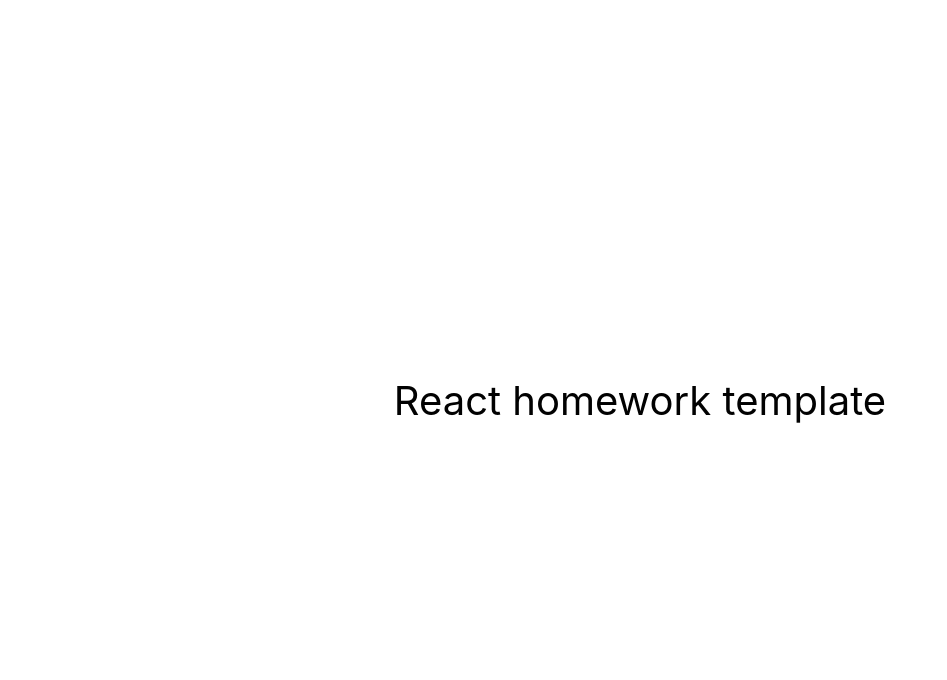
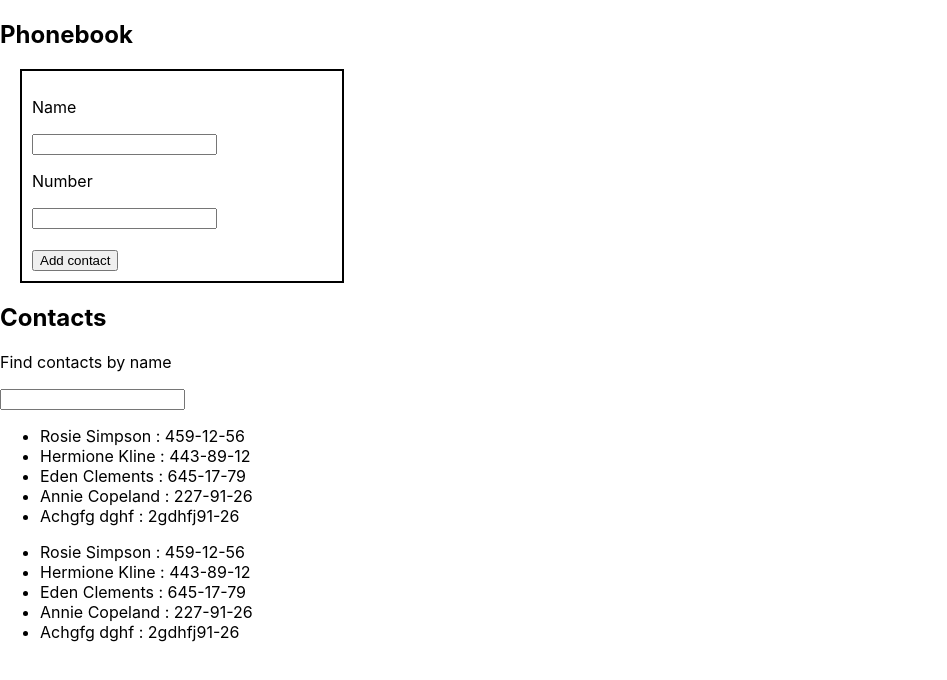
Before and after one commit to ArnautGheorghe/goit-react-hw-02-phonebook, a React (Create React App) app: page / in a window 1280 px wide. Shown: the top 680 px of the page, without its empty margins (0-947 px from the left). Built offline with nearby package versions, Linux system fonts and the light colour scheme.

Commit message:
tema 2 ex 2 pas 3

```diff
--- a/package.json
+++ b/package.json
@@ -7,6 +7,7 @@
     "@testing-library/jest-dom": "^5.16.3",
     "@testing-library/react": "^12.1.4",
     "@testing-library/user-event": "^13.5.0",
+    "nanoid": "^5.0.4",
     "react": "^18.1.0",
     "react-dom": "^18.1.0",
     "react-scripts": "5.0.1",
--- a/src/components/App.jsx
+++ b/src/components/App.jsx
@@ -1,16 +1,28 @@
+
+import Phonebook from './Phonebook/Phonebook';
+import Contacts from './Contacts/Contacts';
+import Filter from './Filter/Filter';
+
+
 export const App = () => {
+  const state = {
+    contacts: [
+      { id: 'id-1', name: 'Rosie Simpson', number: '459-12-56' },
+      { id: 'id-2', name: 'Hermione Kline', number: '443-89-12' },
+      { id: 'id-3', name: 'Eden Clements', number: '645-17-79' },
+      { id: 'id-4', name: 'Annie Copeland', number: '227-91-26' },
+      { id: 'id-5', name: 'Achgfg dghf', number: '2gdhfj91-26' },
+    ],
+
+
+    filter: "",
+  };
+
   return (
-    <div
-      style={{
-        height: '100vh',
-        display: 'flex',
-        justifyContent: 'center',
-        alignItems: 'center',
-        fontSize: 40,
-        color: '#010101'
-      }}
-    >
-      React homework template
+    <div>
+      <Phonebook />
+      <Filter state={state} contacts={state.contacts} />
+      <Contacts state={state} contacts={state.contacts} />
     </div>
   );
 };
--- /dev/null
+++ b/src/components/Contacts/Contacts.jsx
@@ -0,0 +1,27 @@
+import PropTypes from 'prop-types';
+
+const Contacts = ({contacts }) => {
+  return (
+    <div>
+
+      <ul>
+        {contacts.map(contact => {
+          return (
+            <li className="item" key={contact.id}>
+              <span className="label">{contact.name} : </span>
+              <span className="percentage">{contact.number}</span>
+            </li>
+          );
+        })}
+      </ul>
+    </div>
+  );
+};
+
+Contacts.propTypes = {
+
+    state: PropTypes.object,
+    contacts: PropTypes.array,
+};
+
+export default Contacts;
--- /dev/null
+++ b/src/components/Contacts/Contacts.modules.css
@@ -0,0 +1,3 @@
+.black{
+    color: black;
+}
--- /dev/null
+++ b/src/components/Filter/Filter.jsx
@@ -0,0 +1,32 @@
+import PropTypes from 'prop-types';
+
+const Filter = ({ contacts, name}) => {
+  return (
+    <div>
+      <h2>Contacts</h2>
+      <p>Find contacts by name</p>
+      <input
+        type="text"
+        name="name"
+        pattern="^[a-zA-Z]+(([' -][a-zA-Z ])?[a-zA-Z]*)*$"
+      />
+
+      <ul>
+        {contacts.map(name => {
+          return (
+            <li className="item" key={name.id}>
+              <span className="label">{name.name} : </span>
+              <span className="percentage">{name.number}</span>
+            </li>
+          );
+        })}
+      </ul>
+    </div>
+  );
+};
+
+Filter.propTypes = {
+  state: PropTypes.object,
+  contacts: PropTypes.array,
+};
+export default Filter;
--- /dev/null
+++ b/src/components/Phonebook/Phonebook.jsx
@@ -0,0 +1,34 @@
+import styles from "./Phonebook.modules.css"
+
+
+const Phonebook = () => {
+    return (
+      <div className={styles.black}>
+        <h2>Phonebook</h2>
+        <form action="">
+          <p>Name</p>
+          <input
+            type="text"
+            name="name"
+            pattern="^[a-zA-Z]+(([' -][a-zA-Z ])?[a-zA-Z]*)*$"
+            title="Name may contain only letters, apostrophe, dash and spaces. For example Adrian, Jacob Mercer, Charles de Batz de Castelmore d'Artagnan"
+            required
+          />
+          <p>Number</p>
+          <input
+            type="tel"
+            name="number"
+            pattern="\+?\d{1,4}?[-.\s]?\(?\d{1,3}?\)?[-.\s]?\d{1,4}[-.\s]?\d{1,4}[-.\s]?\d{1,9}"
+            title="Phone number must be digits and can contain spaces, dashes, parentheses and can start with +"
+            required
+          />
+          <br />
+          <br />
+          <button type="submit">Add contact</button>
+        </form>
+      </div>
+    );
+
+}
+
+export default Phonebook;
--- /dev/null
+++ b/src/components/Phonebook/Phonebook.modules.css
@@ -0,0 +1,11 @@
+.black{
+    color: black;
+    margin: 20px;
+
+}
+form{
+    border: 2px black solid;
+    width: 300px;
+    padding: 10px;
+   margin: 20px;
+}
```
Also changed, not shown: src/components/Filter/Filter.modules.css (added), 1 other file (tests, documents, lock files or other folders).
